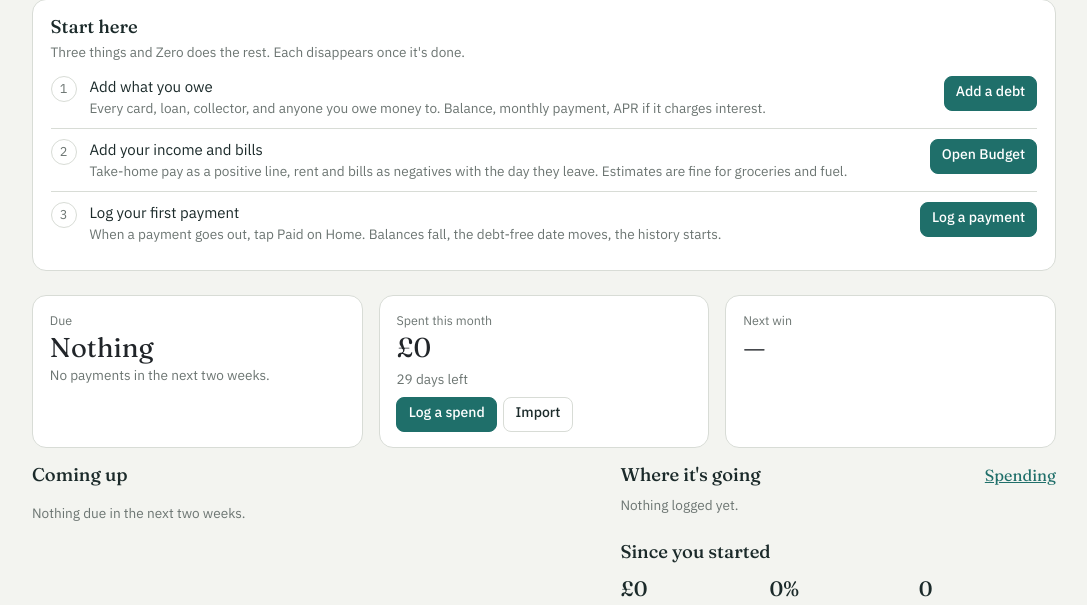
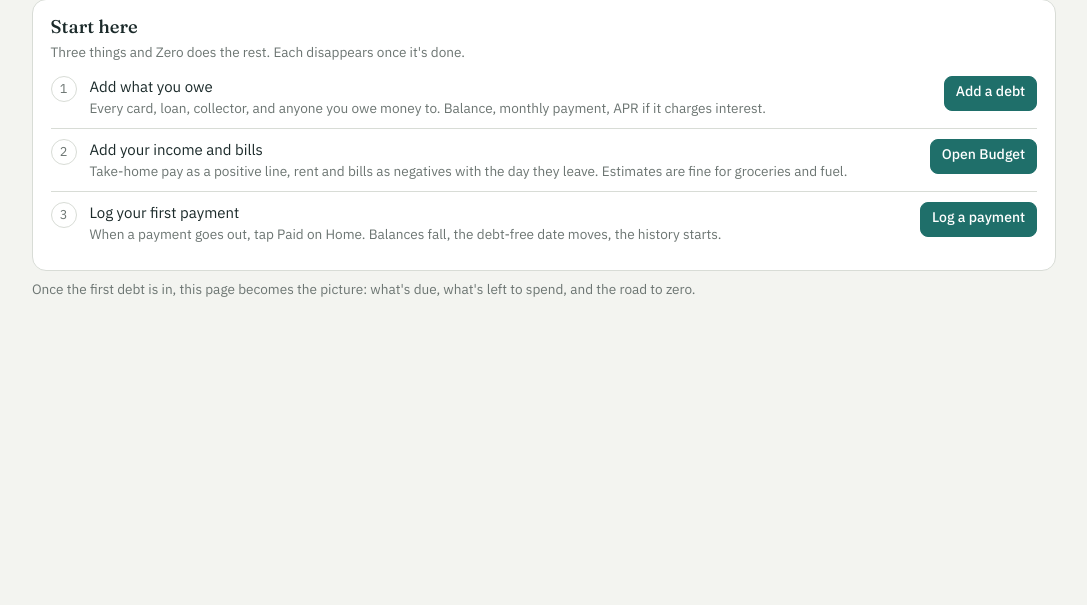
Before and after one commit to paulocezzar/zero, a Django app: page / in a window 1280 px wide. Shown: the part 112-717 px from the top of the page, without its empty margins (96-1183 px from the left). After the commit the page ends 409 px from the top, so only its background shows below. Run offline with Django 5.2, Linux system fonts and the light colour scheme; the visitor is signed in with stand-in values (Sample User, id 1); data that the repository does not hold is empty.

Commit message:
Home for a brand-new account shows only the Start-here card until the first debt is in
Co-Authored-By: Claude Fable 5.1 <noreply@anthropic.com>
Claude-Session: https://claude.ai/code/session_01WMNqJWuFJecPJCwCJMvTio

```diff
--- a/tracker/templates/tracker/overview.html
+++ b/tracker/templates/tracker/overview.html
@@ -7,7 +7,9 @@
   {% for st in start %}<div class="step {% if st.done %}done{% endif %}"><div class="dot">{% if st.done %}✓{% else %}{{ forloop.counter }}{% endif %}</div><div style="flex:1"><div class="n1">{{ st.n1 }}</div>{% if not st.done %}<div class="muted small">{{ st.n2 }}</div>{% endif %}</div>{% if not st.done %}<a class="btn btn-sm btn-accent" href="{% url st.url %}">{{ st.cta }}</a>{% endif %}</div>{% endfor %}
 </div>
 {% endif %}
-{% if debts %}
+{% if not debts %}
+<p class="muted">Once the first debt is in, this page becomes the picture: what's due, what's left to spend, and the road to zero.</p>
+{% else %}
 <section class="hero hero-a">
   <div class="hero-row">
     <div>
@@ -35,7 +37,6 @@
   {% endif %}
   {% if no_apr %}<p class="small warn mt-2 mb-0">{% for d in no_apr %}<a href="{% url 'debt_edit' d.pk %}">{{ d.name }}</a> has no APR set, so its interest isn't counted yet.{% endfor %}</p>{% endif %}
 </section>
-{% endif %}
 
 <div class="three">
   <div class="card">
@@ -121,6 +122,7 @@
 <p class="muted small">Extra money goes to the top until it hits zero, then rolls down. <a href="{% url 'debts' %}">Reorder</a> · <a href="{% url 'projection' %}">Plan</a> · <a href="{% url 'settle' %}">Settle</a></p>
 </div>
 </div>
+{% endif %}
 {% endblock %}
 {% block scripts %}
 <script>(() => {
--- a/tracker/views.py
+++ b/tracker/views.py
@@ -586,7 +586,7 @@ def signup(request):
         user = form.save()
         Consent.objects.create(owner=user, terms_version=settings.TERMS_VERSION)
         login(request, user)
-        messages.success(request, "Welcome. Three steps on Home and you're set up.")
+        messages.success(request, "Welcome.")
         return redirect("overview")
     return render(request, "tracker/signup.html", {"form": form})
 
```
